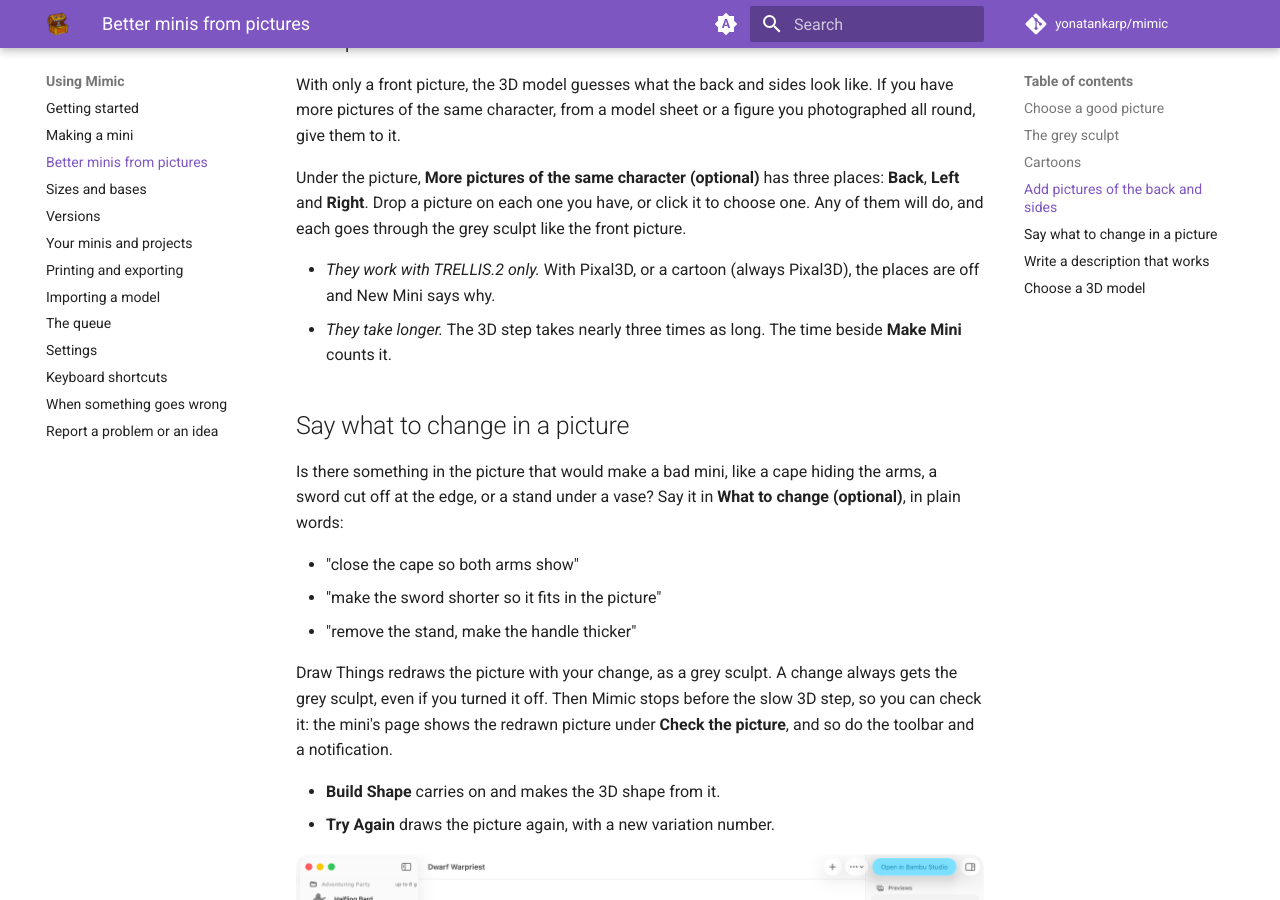
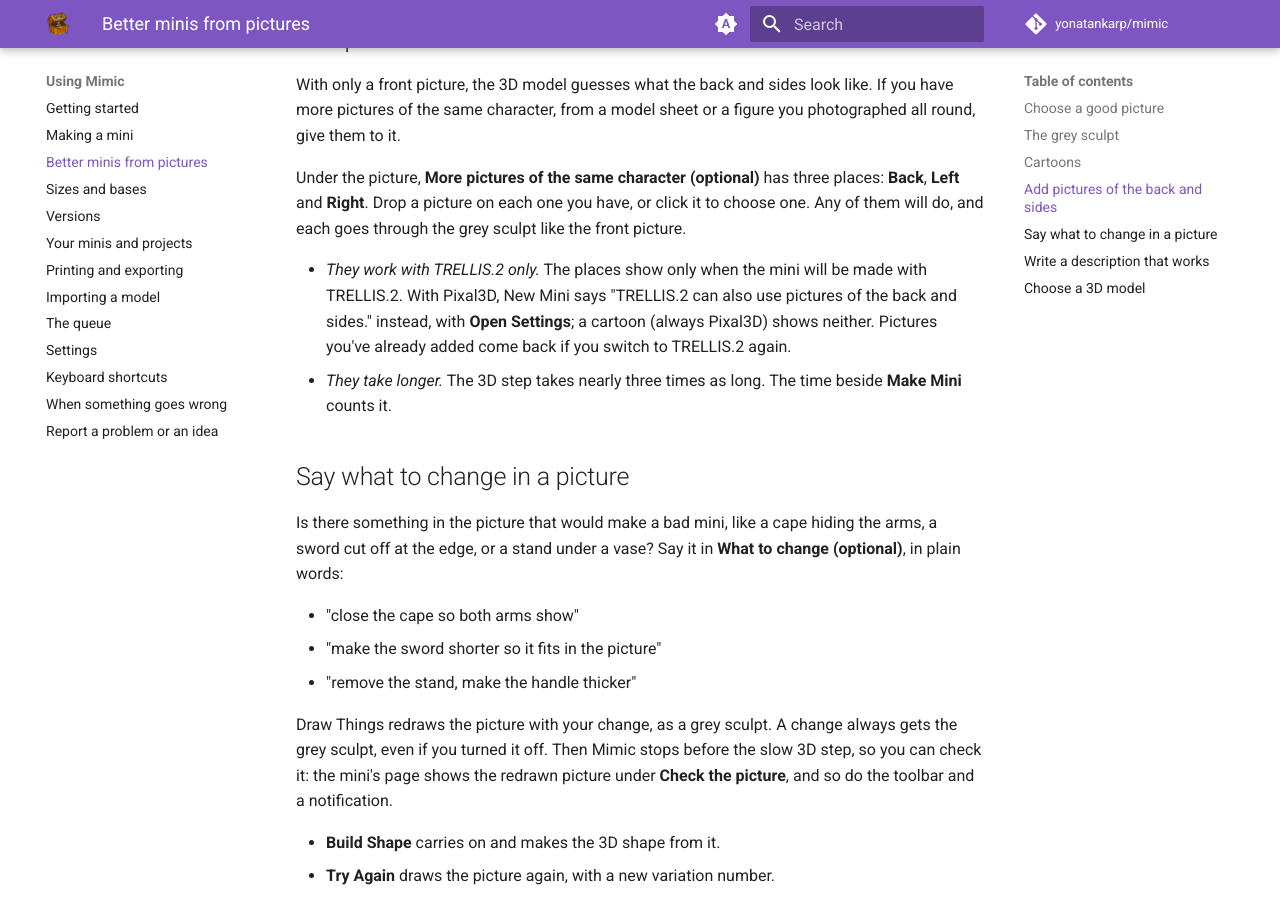
Before and after one commit to yonatankarp/mimic, an MkDocs documentation site: the page built from docs/pictures.md, in a window 1280 px wide and 900 px high, scrolled down 2317 px. Built offline with MkDocs 1.6.1 and Material for MkDocs 9.7.7, drawn with Linux system fonts in a browser that asks for light colours; comment, search, counter and statistics services are not loaded.

Commit message:
change: New Mini shows the back and side pictures only when the 3D model can use them
With Pixal3D or a cartoon the Back, Left and Right places were shown switched off. They now show only for TRELLIS.2; with Pixal3D one line says TRELLIS.2 can use them, with Open Settings. Pictures already added stay while hidden and come back with TRELLIS.2. Closes #254.

```diff
--- a/docs/pictures.md
+++ b/docs/pictures.md
@@ -74,8 +74,10 @@
 **Left** and **Right**. Drop a picture on each one you have, or click it to choose one. Any of them
 will do, and each goes through the grey sculpt like the front picture.
 
-- *They work with TRELLIS.2 only.* With Pixal3D, or a cartoon (always Pixal3D), the places are off
-  and New Mini says why.
+- *They work with TRELLIS.2 only.* The places show only when the mini will be made with TRELLIS.2.
+  With Pixal3D, New Mini says "TRELLIS.2 can also use pictures of the back and sides." instead, with
+  **Open Settings**; a cartoon (always Pixal3D) shows neither. Pictures you've already added come
+  back if you switch to TRELLIS.2 again.
 - *They take longer.* The 3D step takes nearly three times as long. The time beside
   **Make Mini** counts it.
 
```
Also changed, not shown: app/NOTES.md (+2 -1 lines), 2 other files.
